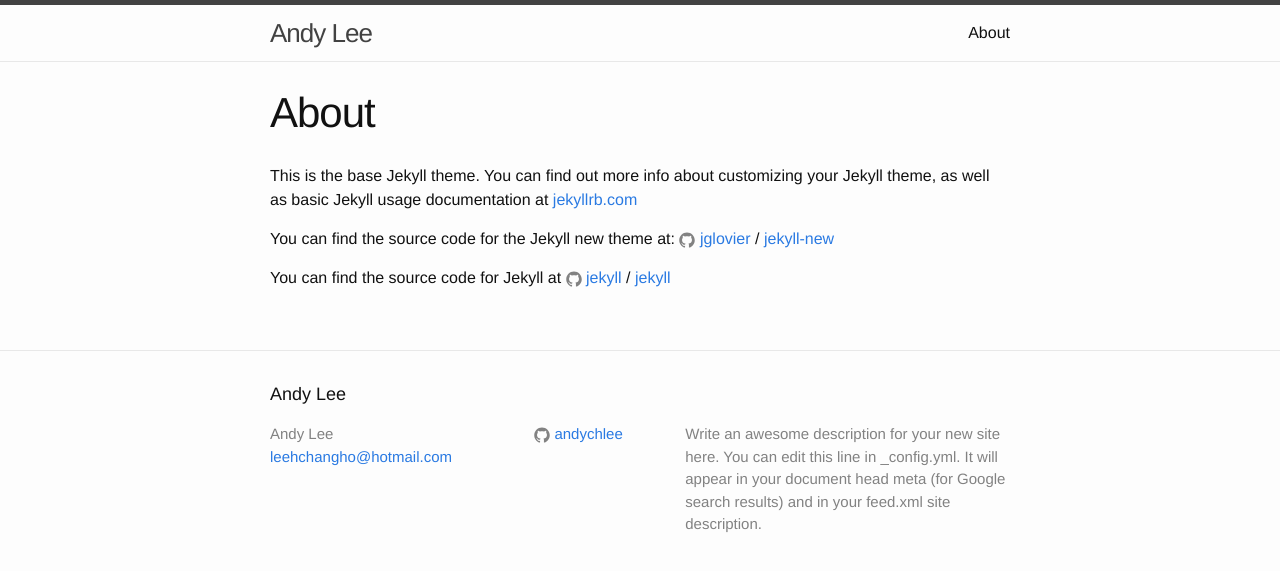
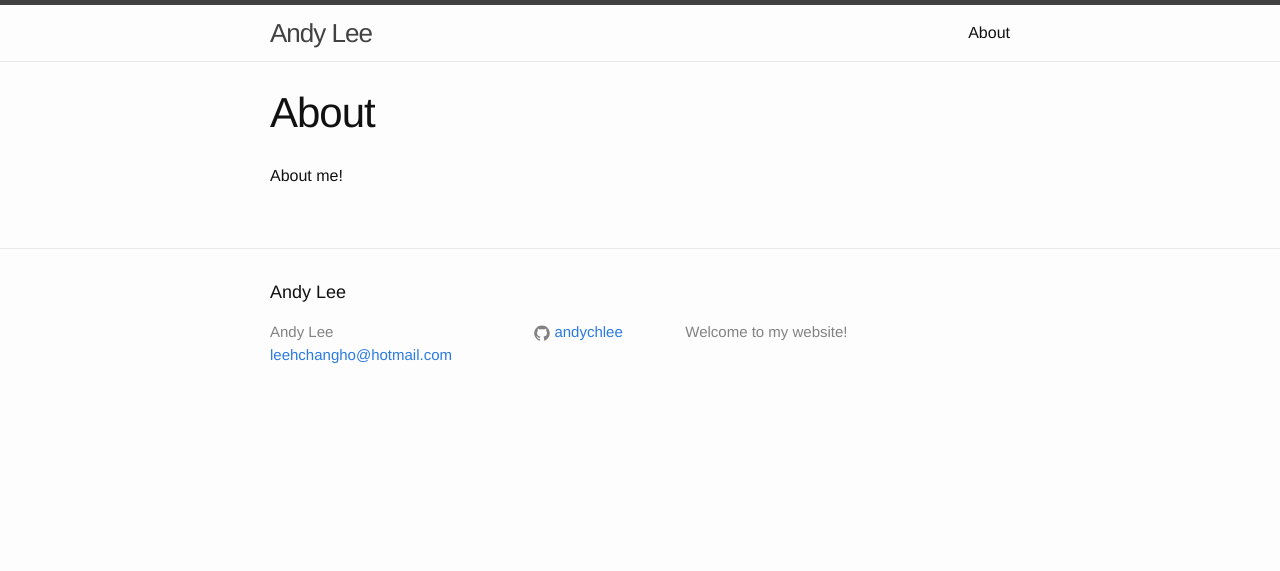
Before and after one commit to andychlee/andychlee.github.io, a Jekyll site: the page built from about.md, in a window 1280 px wide. Shown: the top 571 px of the page. Built offline with Jekyll 4.4.1, drawn with Linux system fonts in a browser that asks for light colours.

Commit message:
about changes

```diff
--- a/_config.yml
+++ b/_config.yml
@@ -11,9 +11,7 @@
 email: leehchangho@hotmail.com
 
 description: > # this means to ignore newlines until "baseurl:"
-  Write an awesome description for your new site here. You can edit this
-  line in _config.yml. It will appear in your document head meta (for
-  Google search results) and in your feed.xml site description.
+  Welcome to my website!
 baseurl: "" # the subpath of your site, e.g. /blog
 
 url: "andychlee.me" # the base hostname & protocol for your site
--- a/_includes/header.html
+++ b/_includes/header.html
@@ -5,13 +5,13 @@
     <a class="site-title" href="{{ site.baseurl }}/">{{ site.title }}</a>
 
     <nav class="site-nav">
-      <a href="#" class="menu-icon">
+      <!--<a href="#" class="menu-icon"
         <svg viewBox="0 0 18 15">
           <path fill="#424242" d="M18,1.484c0,0.82-0.665,1.484-1.484,1.484H1.484C0.665,2.969,0,2.304,0,1.484l0,0C0,0.665,0.665,0,1.484,0 h15.031C17.335,0,18,0.665,18,1.484L18,1.484z"/>
           <path fill="#424242" d="M18,7.516C18,8.335,17.335,9,16.516,9H1.484C0.665,9,0,8.335,0,7.516l0,0c0-0.82,0.665-1.484,1.484-1.484 h15.031C17.335,6.031,18,6.696,18,7.516L18,7.516z"/>
           <path fill="#424242" d="M18,13.516C18,14.335,17.335,15,16.516,15H1.484C0.665,15,0,14.335,0,13.516l0,0 c0-0.82,0.665-1.484,1.484-1.484h15.031C17.335,12.031,18,12.696,18,13.516L18,13.516z"/>
         </svg>
-      </a>
+      </a>-->
 
       <div class="trigger">
         {% for my_page in site.pages %}
--- a/about.md
+++ b/about.md
@@ -4,12 +4,4 @@
 permalink: /about/
 ---
 
-This is the base Jekyll theme. You can find out more info about customizing your Jekyll theme, as well as basic Jekyll usage documentation at [jekyllrb.com](http://jekyllrb.com/)
-
-You can find the source code for the Jekyll new theme at:
-{% include icon-github.html username="jglovier" %} /
-[jekyll-new](https://github.com/jglovier/jekyll-new)
-
-You can find the source code for Jekyll at
-{% include icon-github.html username="jekyll" %} /
-[jekyll](https://github.com/jekyll/jekyll)
+About me!
--- a/index.html
+++ b/index.html
@@ -18,6 +18,5 @@
     {% endfor %}
   </ul>
 
-  <p class="rss-subscribe">subscribe <a href="{{ "/feed.xml" | prepend: site.baseurl }}">via RSS</a></p>
 
 </div>
```
